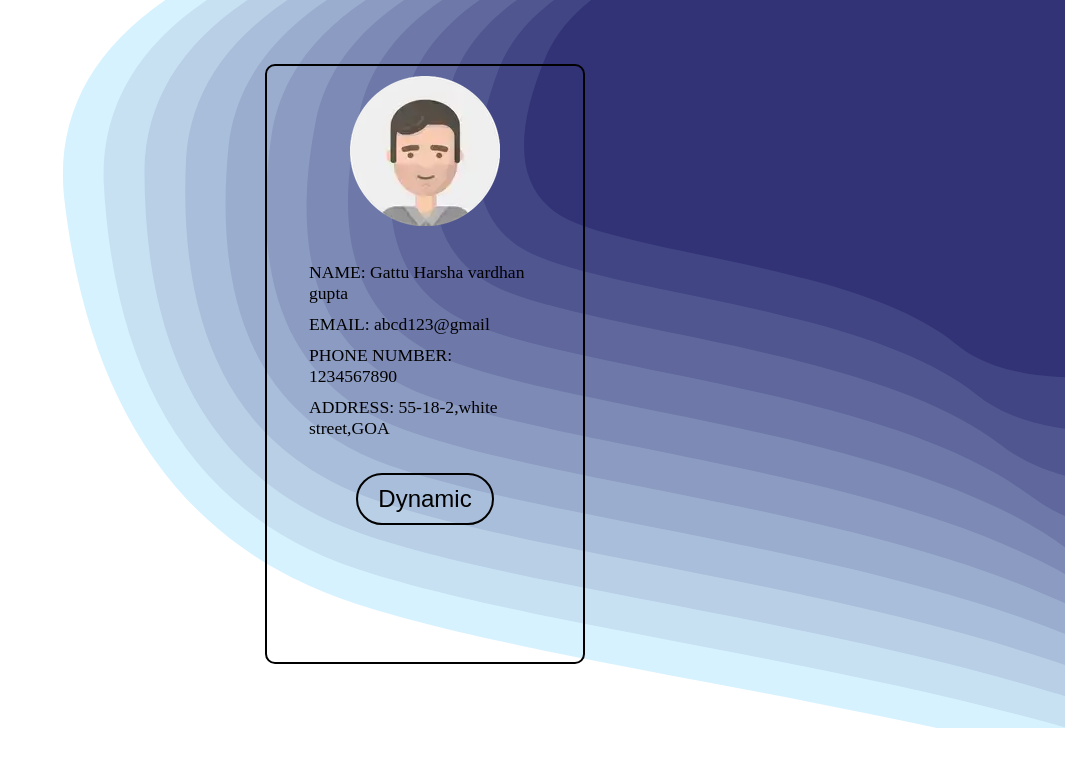
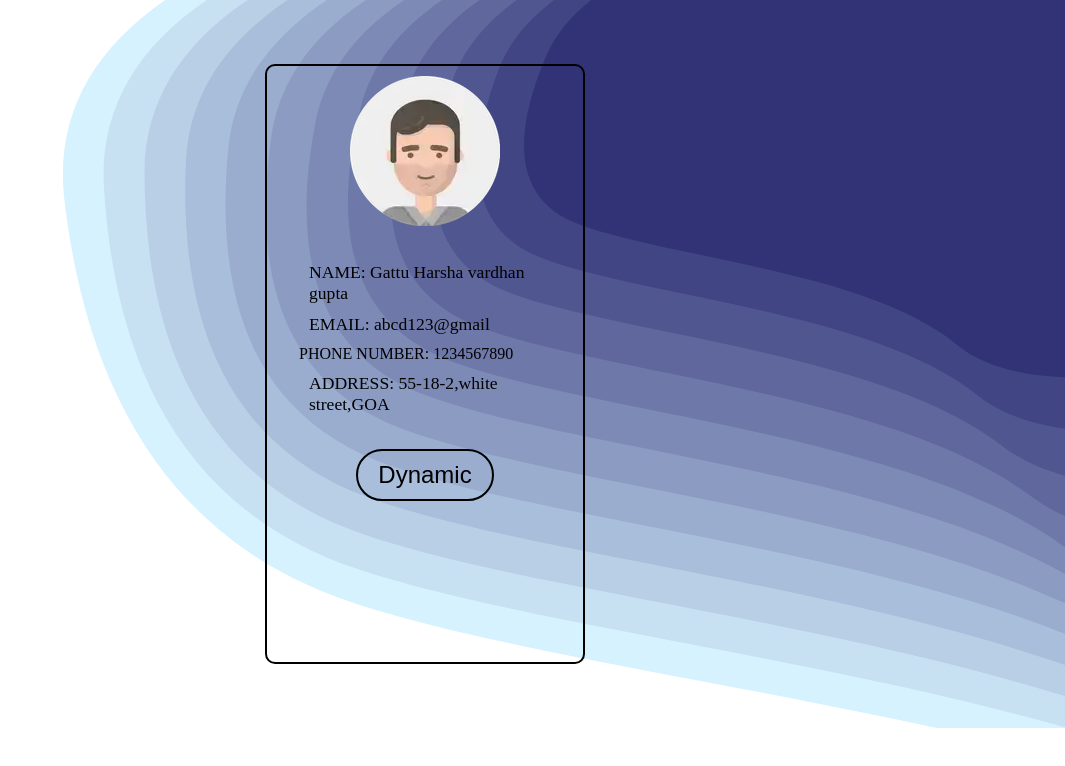
Before and after one commit to harsha200126/Dynamic, a plain HTML site: page index.html in a window 1280 px wide. Shown: the whole page, without its empty margins (215-1280 px from the left). Drawn offline with Linux system fonts and the light colour scheme.

Commit message:
Update index.html

```diff
--- a/index.html
+++ b/index.html
@@ -15,7 +15,7 @@
         <div class="content2">
           <p>NAME: Gattu Harsha vardhan gupta</p>
           <p>EMAIL: abcd123@gmail</p>
-          <p>PHONE NUMBER: 1234567890</p>
+          PHONE NUMBER: 1234567890</p>
           <p>ADDRESS: 55-18-2,white street,GOA</p>
           <div class="btn2">
            <a  href="./d.html"><button class="link2">Dynamic</button></a>
```
